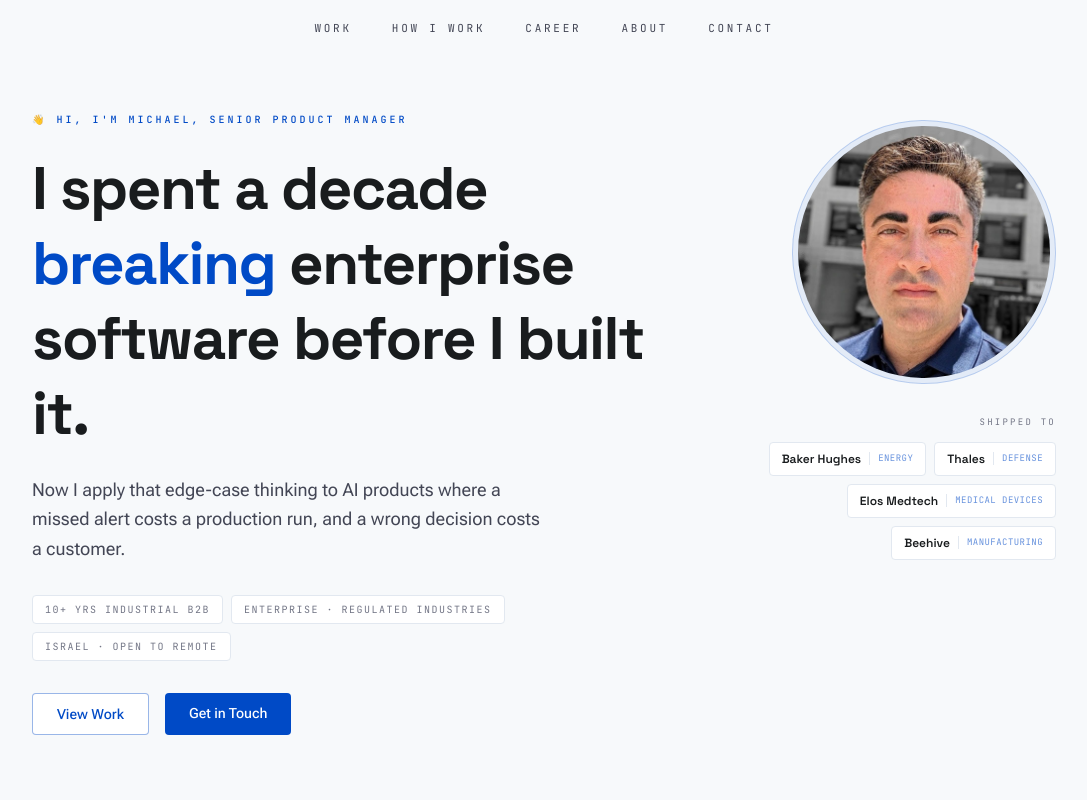
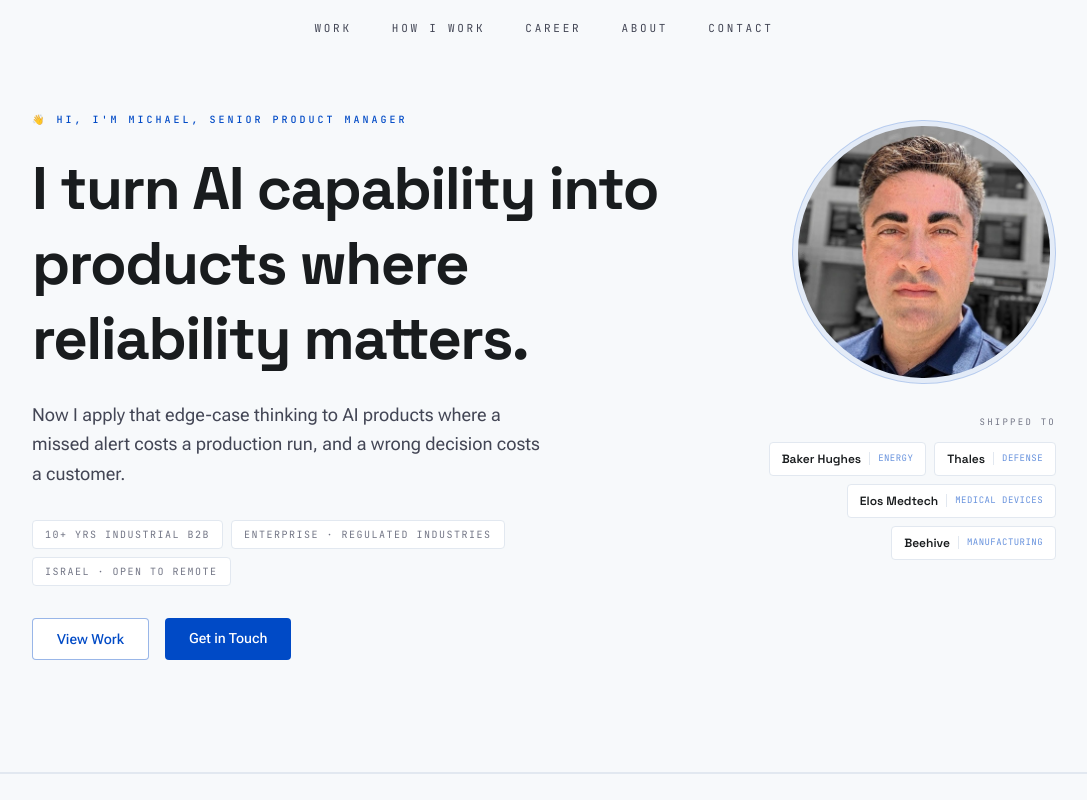
Before and after one commit to korm85/ClaudeCode-portfolio-dev, a Next.js app: page / in a window 1280 px wide. Shown: the top 800 px of the page, without its empty margins (96-1183 px from the left). Built offline with nearby package versions, Linux system fonts and the light colour scheme.

Commit message:
Replace hero headline with domain-agnostic positioning
https://claude.ai/code/session_013hZtzHN7gs3w9fczYR7qKV

```diff
--- a/app/page.tsx
+++ b/app/page.tsx
@@ -51,9 +51,7 @@ export default function Home() {
               </p>
 
               <h1 className="text-4xl md:text-5xl lg:text-6xl font-bold font-display text-text-primary leading-tight tracking-tight mb-6">
-                I spent a decade{" "}
-                <em className="not-italic text-primary">breaking</em>{" "}
-                enterprise software before I built it.
+                I turn AI capability into products where reliability matters.
               </h1>
 
               <p className="text-base md:text-lg text-text-secondary leading-relaxed mb-8 max-w-lg">
```
